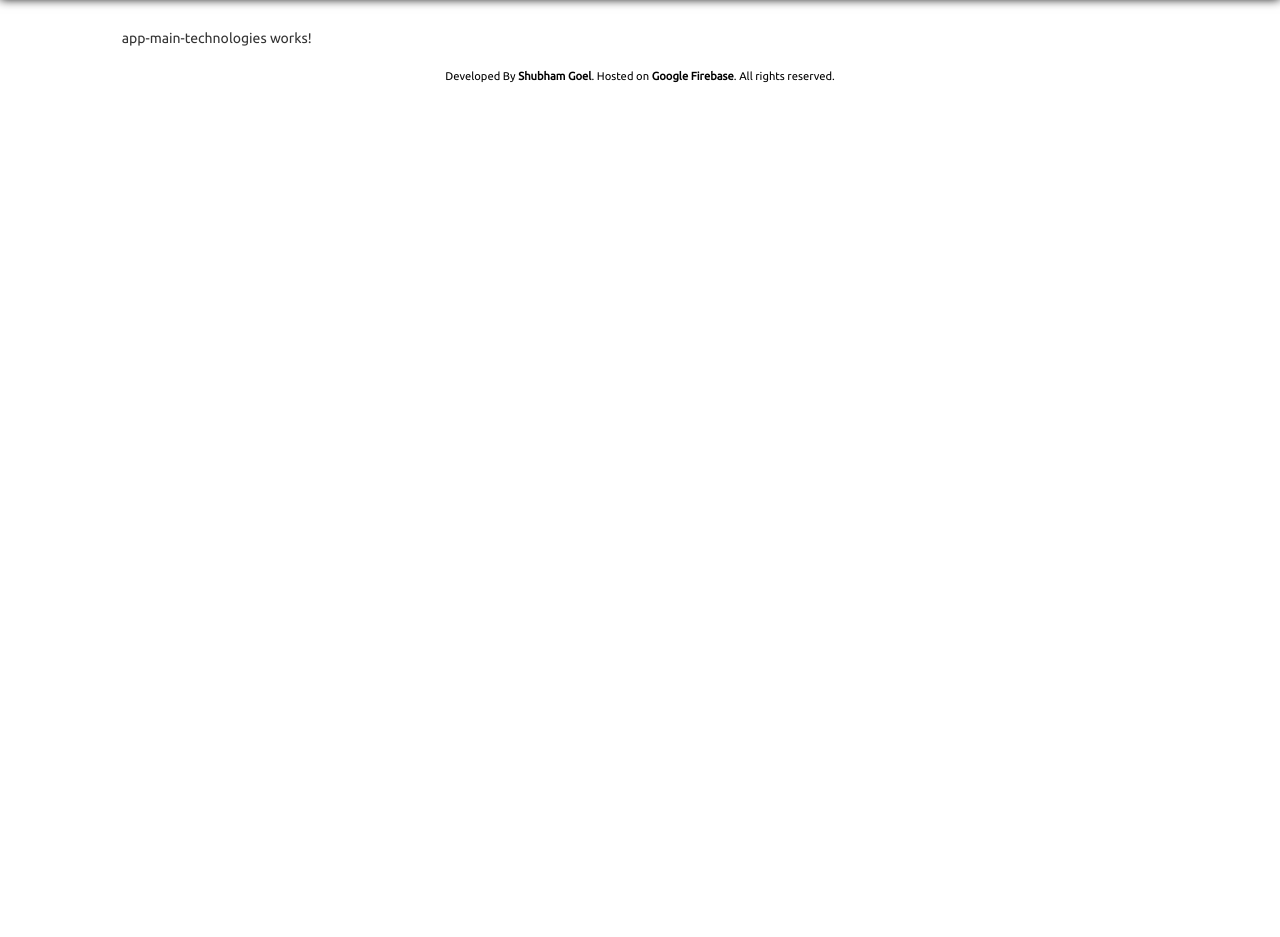
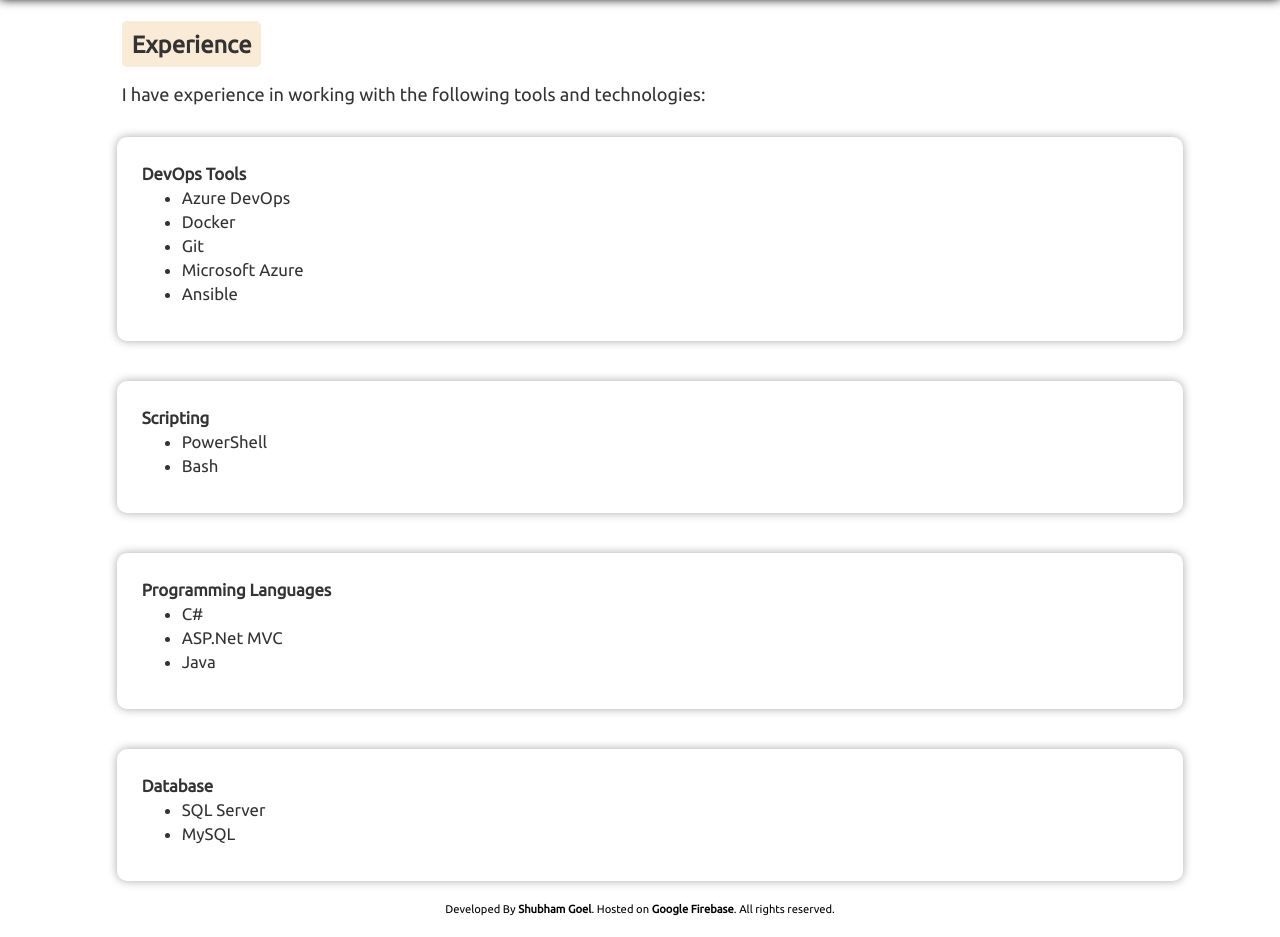
Before and after one commit to shubhamgoel4aug/shubham-goel, an Angular app: page /technologies in a window 1280 px wide. Shown: the part 200-1137 px from the top of the page. Before the commit the page ends 800 px from the top, so only its background shows below. Built offline with nearby package versions, Linux system fonts and the light colour scheme.

Commit message:
Updated technologies component

```diff
--- a/src/app/app-main/app-main-technologies/app-main-technologies.component.css
+++ b/src/app/app-main/app-main-technologies/app-main-technologies.component.css
@@ -0,0 +1,18 @@
+.app-main-technologies-menu-heading {
+    font-size: 1.7em;
+    background-color: antiquewhite;
+    padding: 10px;
+    border-radius: 5px;
+}
+
+.app-main-technologies-menu-subject {
+    font-size: 1.3em;
+}
+
+.app-main-technologies-skills-details {
+    font-size: 1.2em;
+    box-shadow: 0px 0px 10px darkgray;
+    border-radius: 10px;
+    padding: 25px;
+    margin: 10px;
+}
--- a/src/app/app-main/app-main-technologies/app-main-technologies.component.html
+++ b/src/app/app-main/app-main-technologies/app-main-technologies.component.html
@@ -1 +1,87 @@
-<p>app-main-technologies works!</p>
+<div class="row">
+    <div class="col-md-12">
+        <span class="app-main-technologies-menu-heading"><b>Experience</b></span>
+    </div>
+</div>
+<br>
+<div class="row">
+    <div class="col-md-12 app-main-technologies-menu-subject">
+        I have experience in working with the following tools and technologies:
+    </div>
+</div>
+<br>
+<div class="row">
+    <div class="col-md-12 app-main-technologies-skills-details">
+        <div class="row">
+            <div class="col-md-12">
+                <b>DevOps Tools</b>
+            </div>
+        </div>
+        <div class="row">
+            <div class="col-md-12">
+                <ul>
+                    <li>Azure DevOps</li>
+                    <li>Docker</li>
+                    <li>Git</li>
+                    <li>Microsoft Azure</li>
+                    <li>Ansible</li>
+                </ul>
+            </div>
+        </div>
+    </div>
+</div>
+<br>
+<div class="row">
+    <div class="col-md-12 app-main-technologies-skills-details">
+        <div class="row">
+            <div class="col-md-12">
+                <b>Scripting</b>
+            </div>
+        </div>
+        <div class="row">
+            <div class="col-md-12">
+                <ul>
+                    <li>PowerShell</li>
+                    <li>Bash</li>
+                </ul>
+            </div>
+        </div>
+    </div>
+</div>
+<br>
+<div class="row">
+    <div class="col-md-12 app-main-technologies-skills-details">
+        <div class="row">
+            <div class="col-md-12">
+                <b>Programming Languages</b>
+            </div>
+        </div>
+        <div class="row">
+            <div class="col-md-12">
+                <ul>
+                    <li>C#</li>
+                    <li>ASP.Net MVC</li>
+                    <li>Java</li>
+                </ul>
+            </div>
+        </div>
+    </div>
+</div>
+<br>
+<div class="row">
+    <div class="col-md-12 app-main-technologies-skills-details">
+        <div class="row">
+            <div class="col-md-12">
+                <b>Database</b>
+            </div>
+        </div>
+        <div class="row">
+            <div class="col-md-12">
+                <ul>
+                    <li>SQL Server</li>
+                    <li>MySQL</li>
+                </ul>
+            </div>
+        </div>
+    </div>
+</div>
```
Also changed, not shown: src/app/app-main/app-main.component.html (+0 -7 lines).
